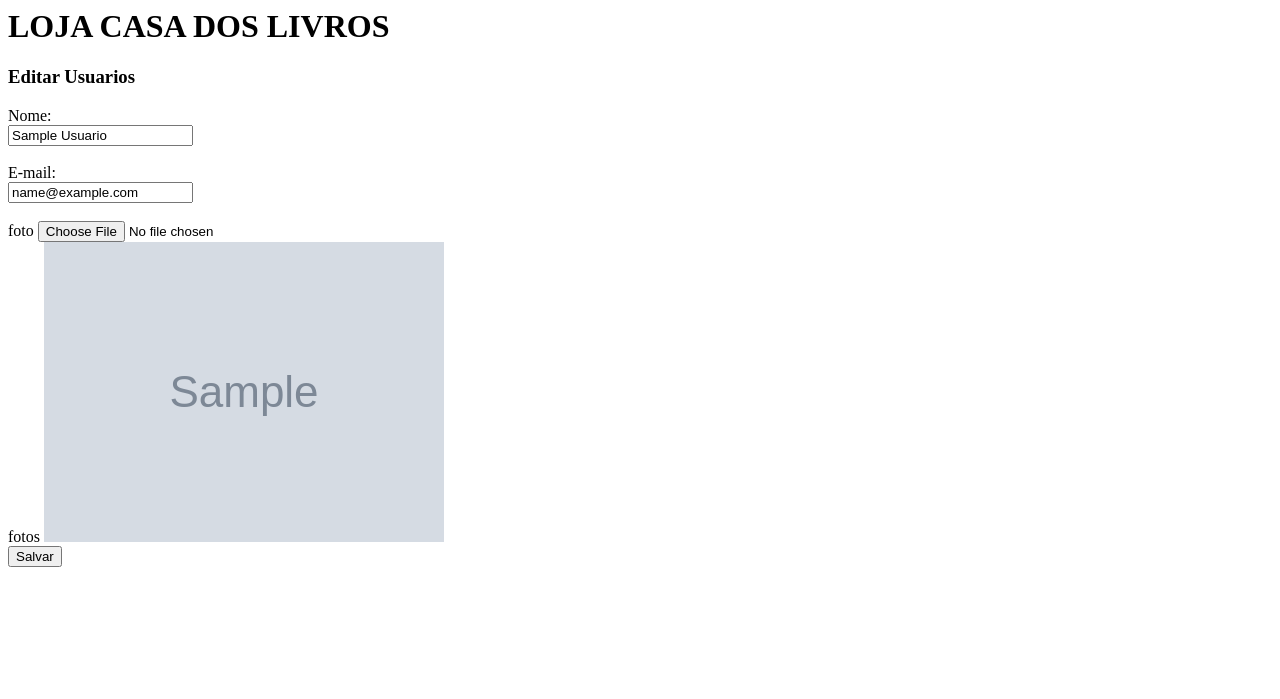
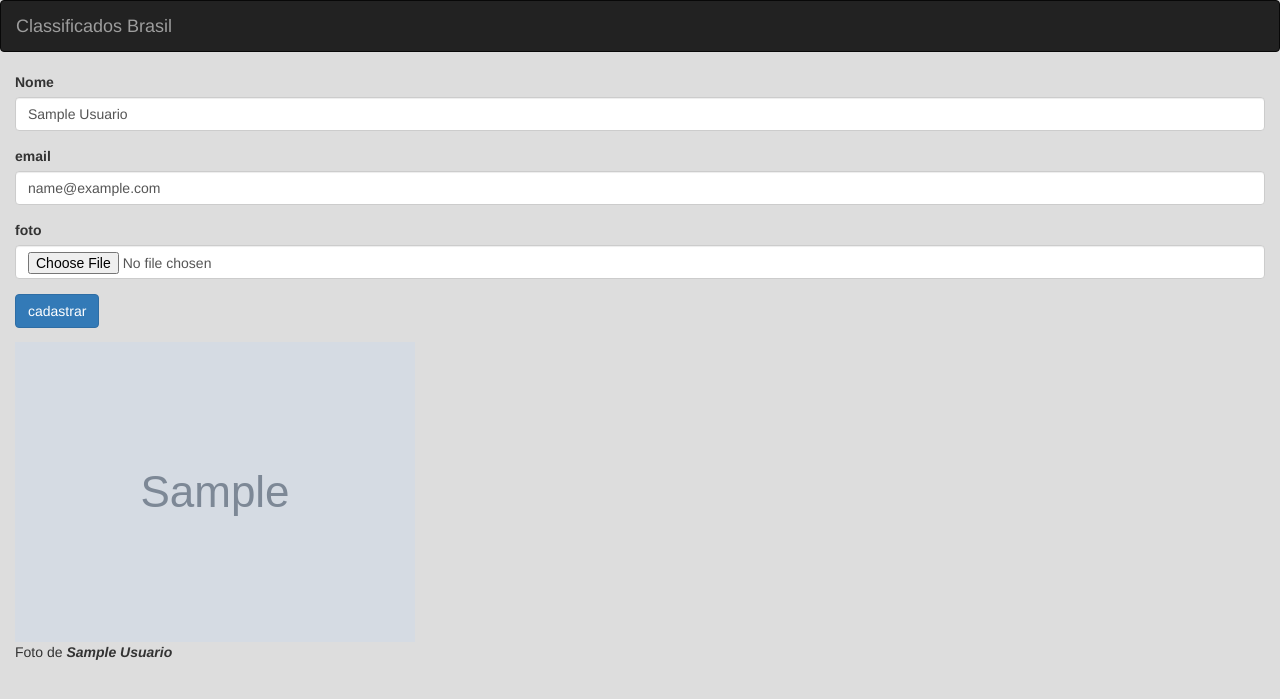
Before and after one commit to souzabahia2024/crud, a PHP site: page /crud/editar.php?id=1 in a window 1280 px wide. Shown: the top 699 px of the page. Run offline with PHP 8.4, Linux system fonts and the light colour scheme; tables that the repository leaves empty or names only in its code hold one stand-in row (values such as "Sample post"); grey boxes marked "Sample" are stand-in pictures.

Commit message:
aterações feitas nos formularios adicionar e editar

```diff
--- a/adicionar.php
+++ b/adicionar.php
@@ -1,5 +1,4 @@
 
-<h1>Cadastro de usuarios</h1>
 
 <hmtl>
     <head>
--- a/editar.php
+++ b/editar.php
@@ -16,29 +16,53 @@ if($usuario === false) {
     exit;
 }
 ?>
-<h1>LOJA CASA DOS LIVROS</h1>
-<h3>Editar Usuarios</h3>
 
-<form method="POST" action="editar_action.php" enctype="multipart/form-data">
-    <input type="hidden" name="id" value="<?=$usuario->getId();?>" />
+<hmtl>
+    <head>
+        <title>LOJA CASA DOS LIVROS</title>
 
-    <label>
-        Nome:<br/>
-        <input type="text" name="name" value="<?=$usuario->getNome();?>" />
-    </label><br/><br/>
 
-    <label>
-        E-mail:<br/>
-        <input type="email" name="email" value="<?=$usuario->getEmail();?>" />
-    </label><br/><br/>
-    <div class="form-group">
+		<link rel="stylesheet" type="text/css" href="http://localhost/crud/assets/css/bootstrap.min.css" />
+        <link rel="stylesheet" type="text/css" href="http://localhost/crud/assets/css/style.css" />
+        <link rel="stylesheet" type="text/css" href="http://localhost/crud/assets/css/login.css" />
+        <script type="text/javascript" src="http://localhost/crud/js/bootstrap.min.js"></script>
+        <script type="text/javascript" src="http://localhost/crud/assets/js/jquery.min.js"></script>
+</head>
+<body>
+<nav class="navbar navbar-inverse">
+
+            <div class="container-fluid">
+                <div class="navbar-header">
+                    <a href="./" class="navbar-brand">Classificados Brasil</a>
+                </div>
+
+
+            </div>
+
+ </nav>
+<div class="container-fluid">
+
+
+    <form method="POST" action="adicionar_action.php" enctype="multipart/form-data">
+
+  <div class="form-group">
+    <label for="nome">Nome</label>
+    <input type="text" class="form-control" id="nome" name="nome" value="<?php echo $usuario->getNome();?>">
+  </div>
+  <div class="form-group">
+    <label for="email">email</label>
+    <input type="text" class="form-control" id="email" name="email" value="<?php echo $usuario->getEmail();?>">
+  </div>
+   <div class="form-group">
     <label for="foto">foto</label>
     <input type="file" class="form-control" id="arquivo" name="fotos">
   </div>
-    <div>
-        fotos
-       <img src="assets/images/fotos/<?=$usuario->getFoto(); ?>">
-    </div>
-
-    <input type="submit" value="Salvar" />
+  <input type="submit" value="cadastrar" class="btn btn-primary"/>
 </form>
+    <figure class="figure">
+  <img src="assets/images/fotos/<?=$usuario->getFoto(); ?>" class="figure-img img-fluid rounded" alt="Imagem de um quadrado genérico com bordas arredondadas, em uma figure.">
+  <figcaption class="figure-caption">Foto de <b><i><?php echo $usuario->getNome(); ?></i></b></figcaption>
+</figure>
+</div>
+</body>
+</html>
```
Also changed, not shown: assets/images/fotos/160f329725a1b796853712455c74c4d6.jpg (added), assets/images/fotos/9508be71b892fbed881f983196565f1d.jpg (added), assets/images/fotos/d3867c5af56e307117cc6c0ce0bf0617.jpg (added), assets/images/fotos/e316ee145138cf9c2a10a3128bf15b98.jpg (added), assets/images/fotos/f68df4f8ec96398a4a987c17f21bf3b3.jpg (added).
